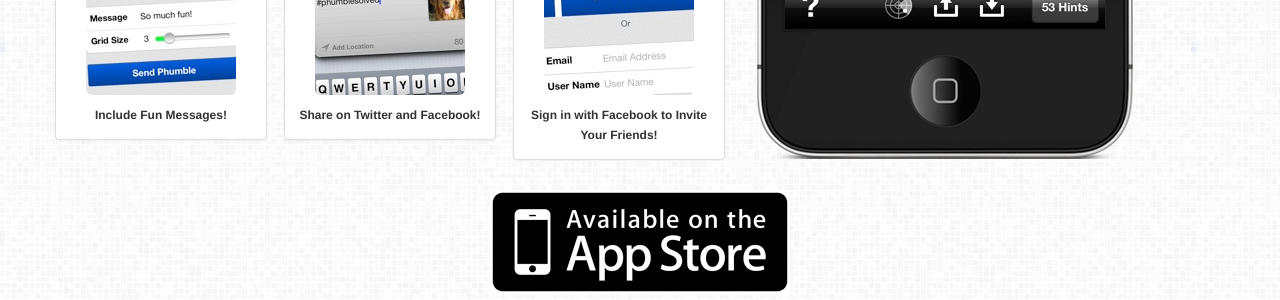
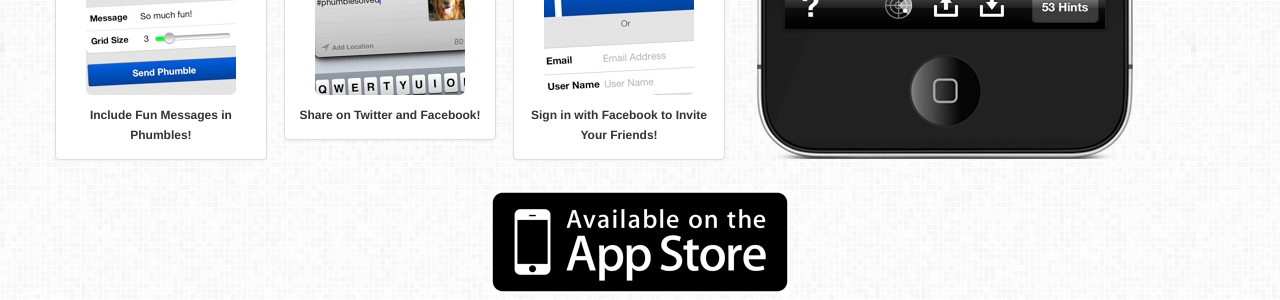
Before and after one commit to phumbler/PhumblerDotCom, a Jekyll site: the page built from index.html, in a window 1280 px wide and 900 px high, scrolled down 670 px. Shown: the part 566-866 px from the top of the window. Built offline with Jekyll 4.4.1, drawn with Linux system fonts in a browser that asks for light colours; nearby versions of some CDN libraries; comment, search, counter and statistics services are not loaded.

Commit message:
Restore 'In Phumbles' to 'Messages' thumbnail

```diff
--- a/index.html
+++ b/index.html
@@ -55,7 +55,7 @@
       <li class="span4">
       <div class="thumbnail">
         <img class="img-rounded" src="images/thumb_message.jpg" alt="Messages"/>
-        <h6>Include Fun Messages!</h6>
+        <h6>Include Fun Messages in Phumbles!</h6>
       </div>
       </li>
       <li class="span4">
```
